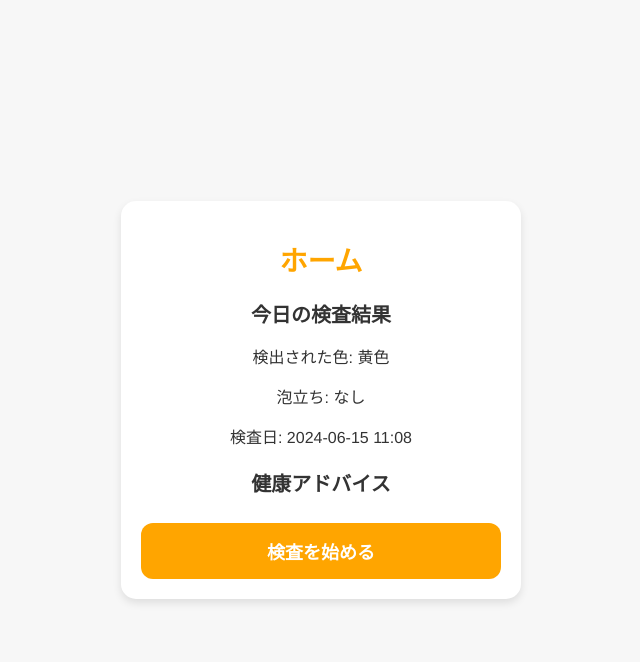
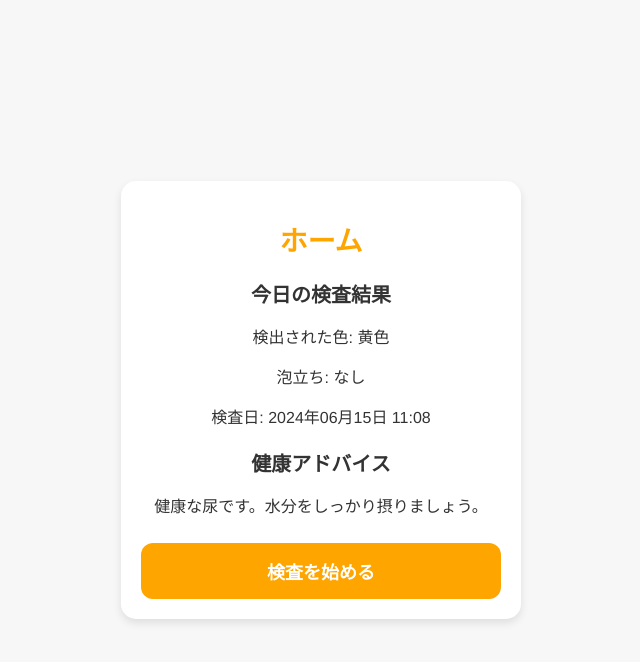
Before and after one commit to Utest518/Urouro, a Flask app: page / in a window 1280 px wide. Shown: the top 662 px of the page, without its empty margins (319-959 px from the left). Run offline with Flask 2, Linux system fonts and the light colour scheme; a user stored in the database is signed in; data comes from the database, SQL or seed files in the repository; both versions use the stored data as it was after the commit.

Commit message:
Home inspection results now show the most recent results

```diff
--- a/app.py
+++ b/app.py
@@ -160,21 +160,14 @@
 
     health_advice = ""
     if latest_result:
+        print(f"Latest result: {latest_result.color}, {latest_result.foam}, {latest_result.date}")  # デバッグ用ログ
         color = latest_result.color
-        if color == "yellow":
+        if color == "黄色":
             health_advice = "健康な尿です。水分をしっかり摂りましょう。"
-        elif color == "transparent_yellow":
+        elif color == "無色透明":
             health_advice = "水分を多く摂りすぎているかもしれません。"
-        elif color == "red":
-            health_advice = "血尿が見られます。すぐに医師の診察を受けてください。"
-        elif color == "brown":
-            health_advice = "ビリルビン尿の可能性があります。肝臓の検査を受けてください。"
-        elif color == "coffee_milky":
-            health_advice = "尿路感染の可能性があります。医師の診察を受けてください。"
-        elif color == "light_pink":
-            health_advice = "尿酸が増えている可能性があります。医師の診察を受けてください。"
-        elif color == "white_milky":
-            health_advice = "尿が白くにごるのは感染症の可能性があります。医師の診察を受けてください。"
+        elif color == "その他":
+            health_advice = "異常な色です。医師の診察を受けてください。"
 
     return render_template('home.html', latest_result=latest_result, health_advice=health_advice)
 
@@ -196,31 +189,39 @@
             processed_image = preprocess_image(urine_region)
             prediction = model.predict(processed_image)
             detected_color = categories[np.argmax(prediction)]
-            detected_color_japanese = get_color_japanese(detected_color)  # 日本語に変換
+            detected_color_japanese = get_color_japanese(detected_color)
             foam_detected, result_image = detect_foam(urine_region)
             output_path = os.path.join('static', 'detected_foam_contours.png')
             if not os.path.exists('static'):
                 os.makedirs('static')
             cv2.imwrite(output_path, result_image)
 
+            # 日本のタイムゾーンを使用して現在時刻を取得
+            jst = pytz.timezone('Asia/Tokyo')
+            current_time = datetime.now(jst)
+
             # 結果をデータベースに保存
-            new_result = Result(color=detected_color_japanese, foam='あり' if foam_detected else 'なし', user_id=current_user.id)
+            new_result = Result(color=detected_color_japanese, foam='あり' if foam_detected else 'なし', user_id=current_user.id, date=current_time)
             db.session.add(new_result)
-            db.session.commit()
-            flash('Result saved successfully.')
+            try:
+                db.session.commit()
+                print("Result saved successfully")
+            except Exception as e:
+                print(f"Error saving result: {e}")
+                db.session.rollback()
+
+            result = {
+                'detected_color': detected_color_japanese,
+                'foam_detected': foam_detected,
+                'image_path': url_for('static', filename='detected_foam_contours.png')
+            }
+
+            return jsonify(result)
         except Exception as e:
-            print(f"Error saving result: {e}")
-            db.session.rollback()
-            flash('An error occurred while saving the result.')
+            print(f"Error processing image: {e}")
+            return jsonify({'error': 'Processing error'})
+    return jsonify({'error': 'No file uploaded'})
 
-        result = {
-            'detected_color': detected_color_japanese,  # 日本語に変換した色を返す
-            'foam_detected': foam_detected,
-            'image_path': url_for('static', filename='detected_foam_contours.png')
-        }
-
-        return jsonify(result)
-    return jsonify({'error': 'No file uploaded'})
 
 @app.route('/result')
 @login_required
--- a/templates/home.html
+++ b/templates/home.html
@@ -15,15 +15,11 @@
                 <div class="color-palette">
                     <div class="color-swatch" style="background-color: yellow;" title="黄色"></div>
                     <div class="color-swatch" style="background-color: transparent;" title="無色透明"></div>
-                    <div class="color-swatch" style="background-color: red;" title="赤色"></div>
-                    <div class="color-swatch" style="background-color: brown;" title="茶色"></div>
-                    <div class="color-swatch" style="background-color: #6F4E37;" title="コーヒー色"></div>
-                    <div class="color-swatch" style="background-color: pink;" title="薄ピンク色"></div>
-                    <div class="color-swatch" style="background-color: white;" title="白色"></div>
+                    <div class="color-swatch" style="background-color: gray;" title="その他"></div>
                 </div>
                 <p>検出された色: {{ latest_result.color }}</p>
                 <p>泡立ち: {{ latest_result.foam }}</p>
-                <p>検査日: {{ latest_result.date.strftime('%Y-%m-%d %H:%M') }}</p>
+                <p>検査日: {{ latest_result.date.strftime('%Y年%m月%d日 %H:%M') }}</p>
                 <h3>健康アドバイス</h3>
                 <p>{{ health_advice }}</p>
             {% else %}
```
Also changed, not shown: instance/app.db, static/detected_foam_contours.png, 1 other file.
